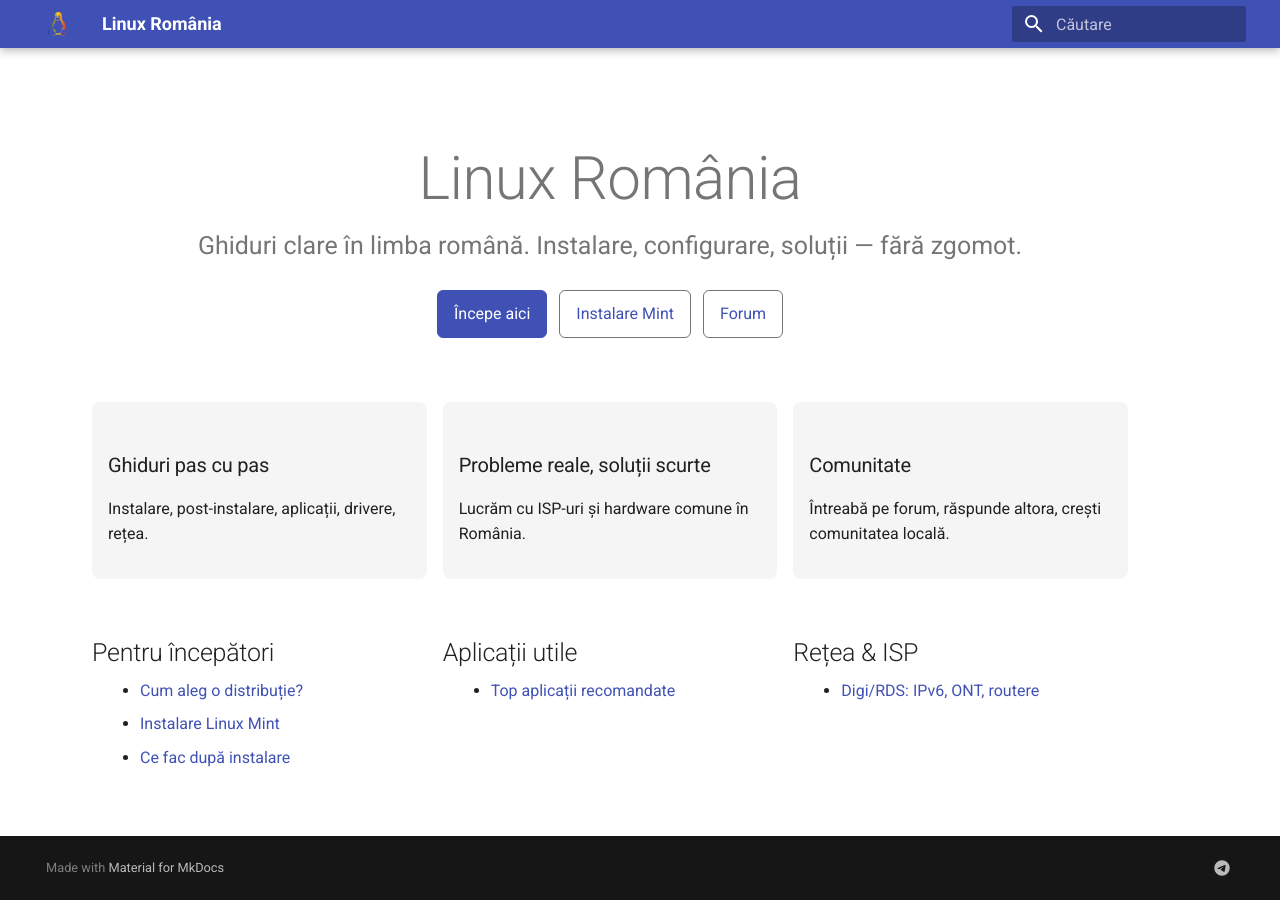
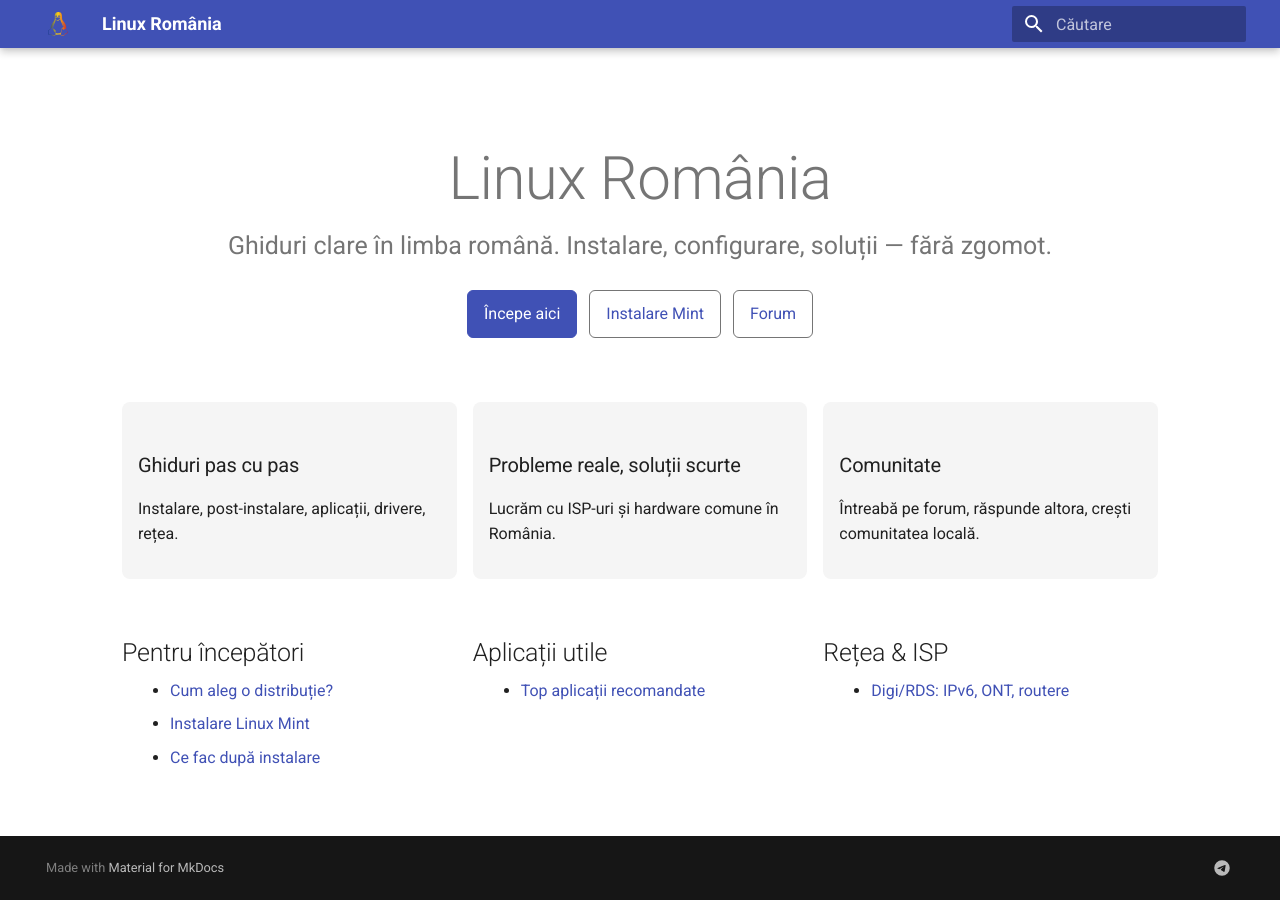
Before and after one commit to linux-romania/linuxromania-site, an MkDocs documentation site: the page built from docs/index.md, in a window 1280 px wide. Built offline with MkDocs 1.6.1 and Material for MkDocs 9.7.7, drawn with Linux system fonts in a browser that asks for light colours.

Commit message:
Update extra.css

```diff
--- a/docs/assets/extra.css
+++ b/docs/assets/extra.css
@@ -1,24 +1,86 @@
-/* Layout */
-.md-content { max-width: 1100px; margin: 0 auto; }
-.hero { text-align: center; padding: 72px 16px 40px; }
-.hero h1 { font-size: 3rem; margin: 0 0 8px; }
-.hero p { font-size: 1.25rem; color: var(--md-default-fg-color--light); margin: 0 0 24px; }
+/* === Layout === */
+.md-main__inner {
+  display: block;
+  max-width: 1100px;
+  margin: 0 auto;
+  padding: 0 16px;
+}
 
-.cta { display: flex; gap: 12px; justify-content: center; flex-wrap: wrap; }
-.btn { padding: 10px 16px; border-radius: 6px; border: 1px solid var(--md-default-fg-color--light);
-       text-decoration: none; }
-.btn.primary { background: var(--md-primary-fg-color); color: var(--md-primary-bg-color);
-               border-color: var(--md-primary-fg-color); }
+.md-content {
+  max-width: 1100px;
+  margin: 0 auto;
+}
 
-.features { display: grid; grid-template-columns: repeat(auto-fit,minmax(240px,1fr)); gap: 16px;
-            padding: 24px 16px 8px; }
-.card { background: var(--md-code-bg-color); border-radius: 8px; padding: 16px; }
+.md-content__inner {
+  max-width: 1100px;
+  margin: 0 auto;
+}
 
-.sections { display: grid; grid-template-columns: repeat(auto-fit,minmax(260px,1fr)); gap: 16px;
-           padding: 8px 16px 40px; }
-.section h2 { margin-bottom: 8px; }
-.section ul { margin: 0; padding-left: 18px; }
+/* === Hero Section === */
+.hero {
+  text-align: center;
+  padding: 72px 16px 40px;
+}
 
-/* Hide left sidebar on homepage (Material still loads basic layout) */
-.md-sidebar--primary, .md-sidebar--secondary { display: none; }
-.md-main__inner { margin: 0; }
+.hero h1 {
+  font-size: 3rem;
+  margin: 0 0 8px;
+}
+
+.hero p {
+  font-size: 1.25rem;
+  color: var(--md-default-fg-color--light);
+  margin: 0 0 24px;
+}
+
+/* === Call to Action Buttons === */
+.cta {
+  display: flex;
+  gap: 12px;
+  justify-content: center;
+  flex-wrap: wrap;
+}
+
+.btn {
+  padding: 10px 16px;
+  border-radius: 6px;
+  border: 1px solid var(--md-default-fg-color--light);
+  text-decoration: none;
+}
+
+.btn.primary {
+  background: var(--md-primary-fg-color);
+  color: var(--md-primary-bg-color);
+  border-color: var(--md-primary-fg-color);
+}
+
+/* === Features Grid === */
+.features {
+  display: grid;
+  grid-template-columns: repeat(auto-fit, minmax(240px, 1fr));
+  gap: 16px;
+  padding: 24px 16px 8px;
+}
+
+.card {
+  background: var(--md-code-bg-color);
+  border-radius: 8px;
+  padding: 16px;
+}
+
+/* === Sections Grid === */
+.sections {
+  display: grid;
+  grid-template-columns: repeat(auto-fit, minmax(260px, 1fr));
+  gap: 16px;
+  padding: 8px 16px 40px;
+}
+
+.section h2 {
+  margin-bottom: 8px;
+}
+
+.section ul {
+  margin: 0;
+  padding-left: 18px;
+}
```
